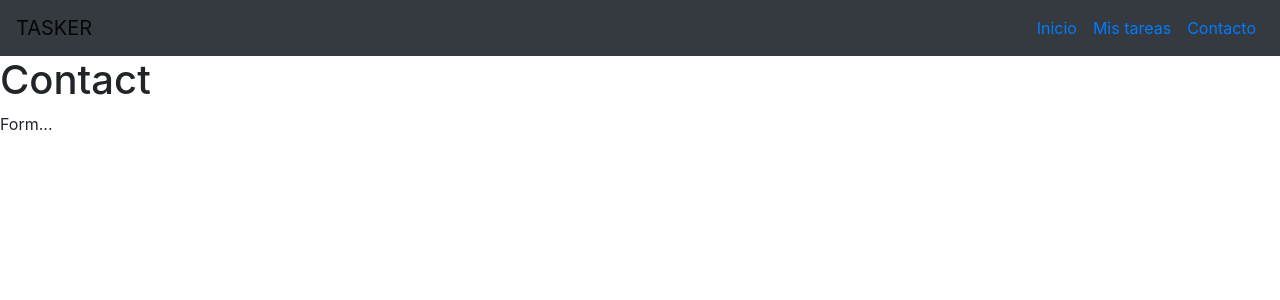
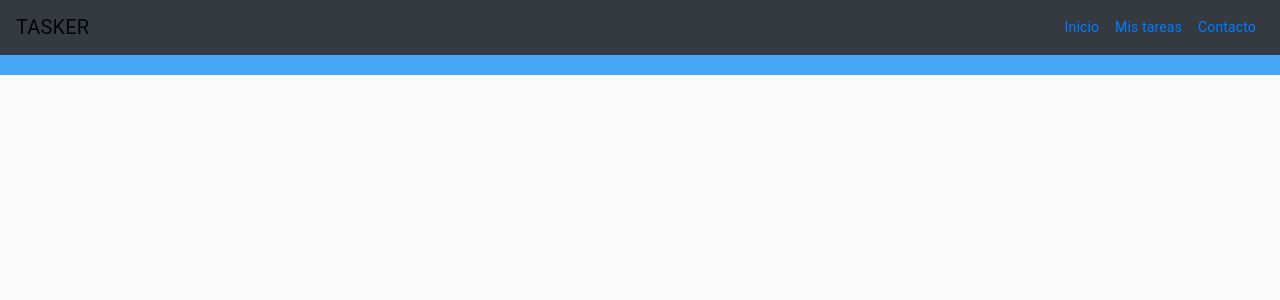
Before and after one commit to ManuFerrer094/tasker, a React (Create React App) app: page /contacto in a window 1280 px wide. Shown: the top 300 px of the page. Built offline with nearby package versions, Linux system fonts and the light colour scheme.

Commit message:
Componentes globales

```diff
--- a/src/App.js
+++ b/src/App.js
@@ -2,9 +2,8 @@ import React from 'react';
 import Minavbar from './Minavbar'
 import { BrowserRouter as Router, Route, Switch } from "react-router-dom";
 import './App.css';
-import Homepage from './Componentes/Homepage';
-import Tareas from './Componentes/Tareas';
-import Contacto from './Componentes/Contacto';
+
+import FixedContainer from './Componentes/FixedContainer';
 
 class App extends React.Component {
   render() {
@@ -12,14 +11,7 @@ class App extends React.Component {
       <Router>
         <div>
           <Minavbar></Minavbar>
-
-          <Switch>
-            <Route path="/homepage" component={Homepage}/>
-            <Route path="/tareas" component={Tareas} />
-            <Route path="/contacto" component={Contacto} />
-          </Switch>
-
-
+          <FixedContainer></FixedContainer>
         </div>
       </Router>
     );
--- a/src/Componentes/Contacto.js
+++ b/src/Componentes/Contacto.js
@@ -1,11 +1,11 @@
 import React from "react";
+import FixedContainer from "./FixedContainer";
 
 class Contacto extends React.Component {
   render() {
     return (
       <div>
-        <h1>Contact</h1>
-        <div>Form...</div>
+
       </div>
     );
   }
--- /dev/null
+++ b/src/Componentes/FixedContainer.js
@@ -0,0 +1,23 @@
+import React from 'react';
+import CssBaseline from '@material-ui/core/CssBaseline';
+import Typography from '@material-ui/core/Typography';
+import Container from '@material-ui/core/Container';
+import '../estilos/FixedContainerStyles.css';
+import Homepage from './Homepage';
+import Tareas from './Tareas';
+import Contacto from './Contacto';
+import { BrowserRouter as Router, Route, Switch } from "react-router-dom";
+export default function FixedContainer() {
+  return (
+    <React.Fragment>
+      <CssBaseline />
+      <Container className="Traca" fixed maxWidth="xl">
+      <Switch>
+            <Route className="POLO" path="/homepage" component={Homepage}/>
+            <Route path="/tareas" component={Tareas} />
+            <Route path="/contacto" component={Contacto} />
+      </Switch>
+      </Container>
+    </React.Fragment>
+  );
+}
--- /dev/null
+++ b/src/estilos/FixedContainerStyles.css
@@ -0,0 +1,6 @@
+.Traca>*{
+    display: inline-block;
+}
+.Traca{
+    background-color: rgb(72, 167, 245);
+}
```
